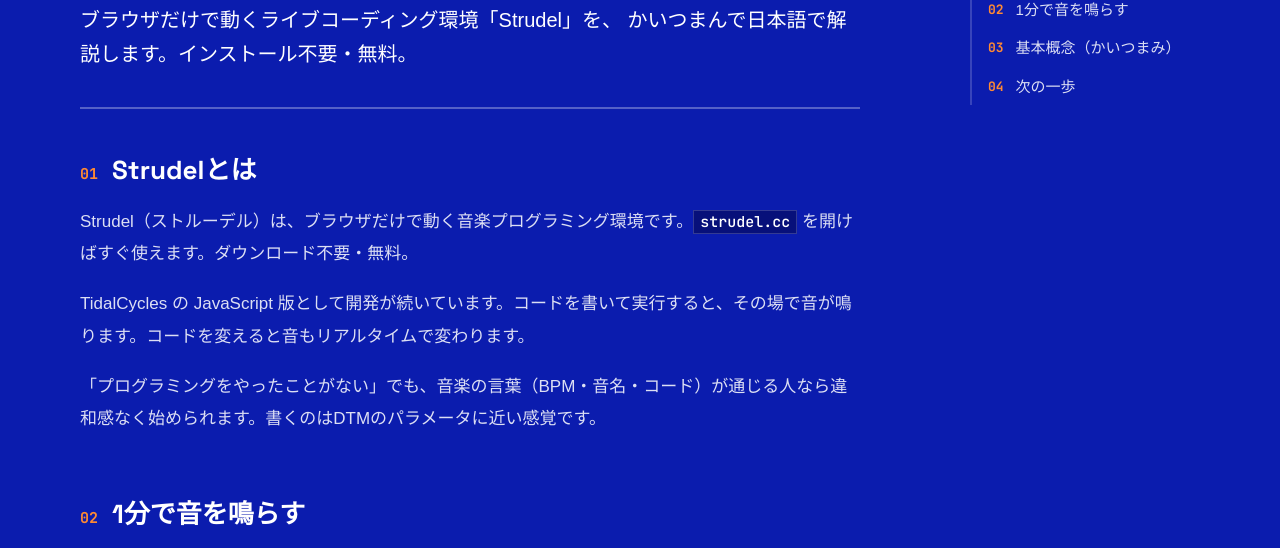
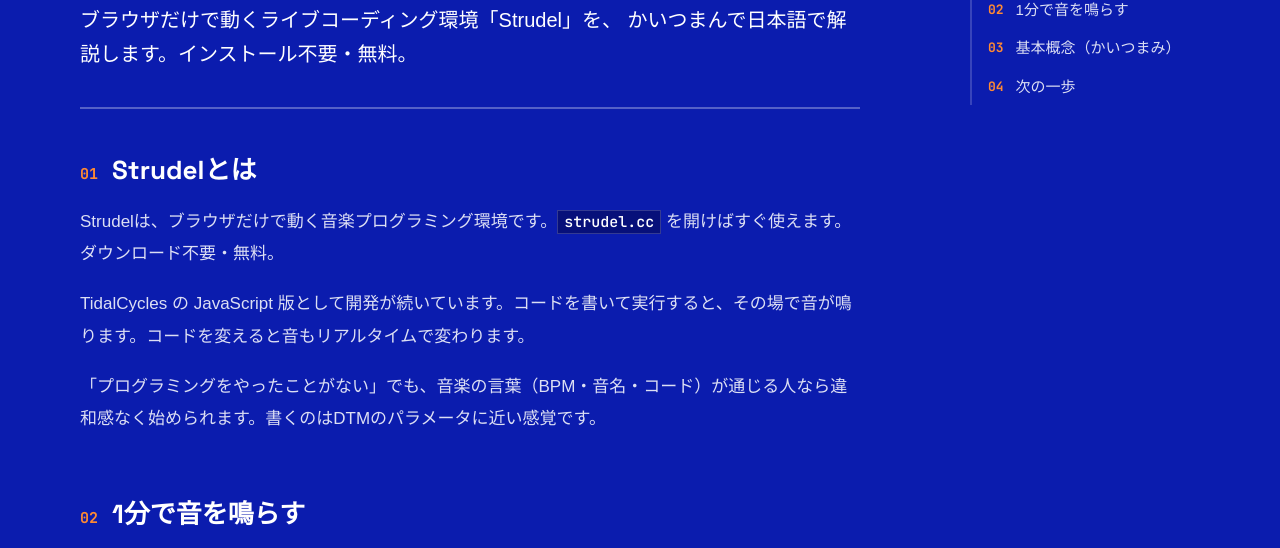
Before and after one commit to sakunova/narucode, a plain HTML site: page public/guide/index.html in a window 1280 px wide. Shown: the part 198-746 px from the top of the page. Drawn offline with Linux system fonts and the light colour scheme.

Commit message:
guide: Strudel の読みがなの括弧を削除
Co-Authored-By: Claude Fable 5.2 <noreply@anthropic.com>
Claude-Session: https://claude.ai/code/session_018jVyyyv5337yscSNbshwXx

```diff
--- a/public/guide/index.html
+++ b/public/guide/index.html
@@ -520,7 +520,7 @@
 
       <section class="guide-section" aria-labelledby="guide-what">
         <h2 class="guide-h2" id="guide-what"><span class="guide-num">01</span> Strudelとは</h2>
-        <p class="guide-p">Strudel（ストルーデル）は、ブラウザだけで動く音楽プログラミング環境です。<code class="guide-code">strudel.cc</code> を開けばすぐ使えます。ダウンロード不要・無料。</p>
+        <p class="guide-p">Strudelは、ブラウザだけで動く音楽プログラミング環境です。<code class="guide-code">strudel.cc</code> を開けばすぐ使えます。ダウンロード不要・無料。</p>
         <p class="guide-p">TidalCycles の JavaScript 版として開発が続いています。コードを書いて実行すると、その場で音が鳴ります。コードを変えると音もリアルタイムで変わります。</p>
         <p class="guide-p">「プログラミングをやったことがない」でも、音楽の言葉（BPM・音名・コード）が通じる人なら違和感なく始められます。書くのはDTMのパラメータに近い感覚です。</p>
       </section>
```
